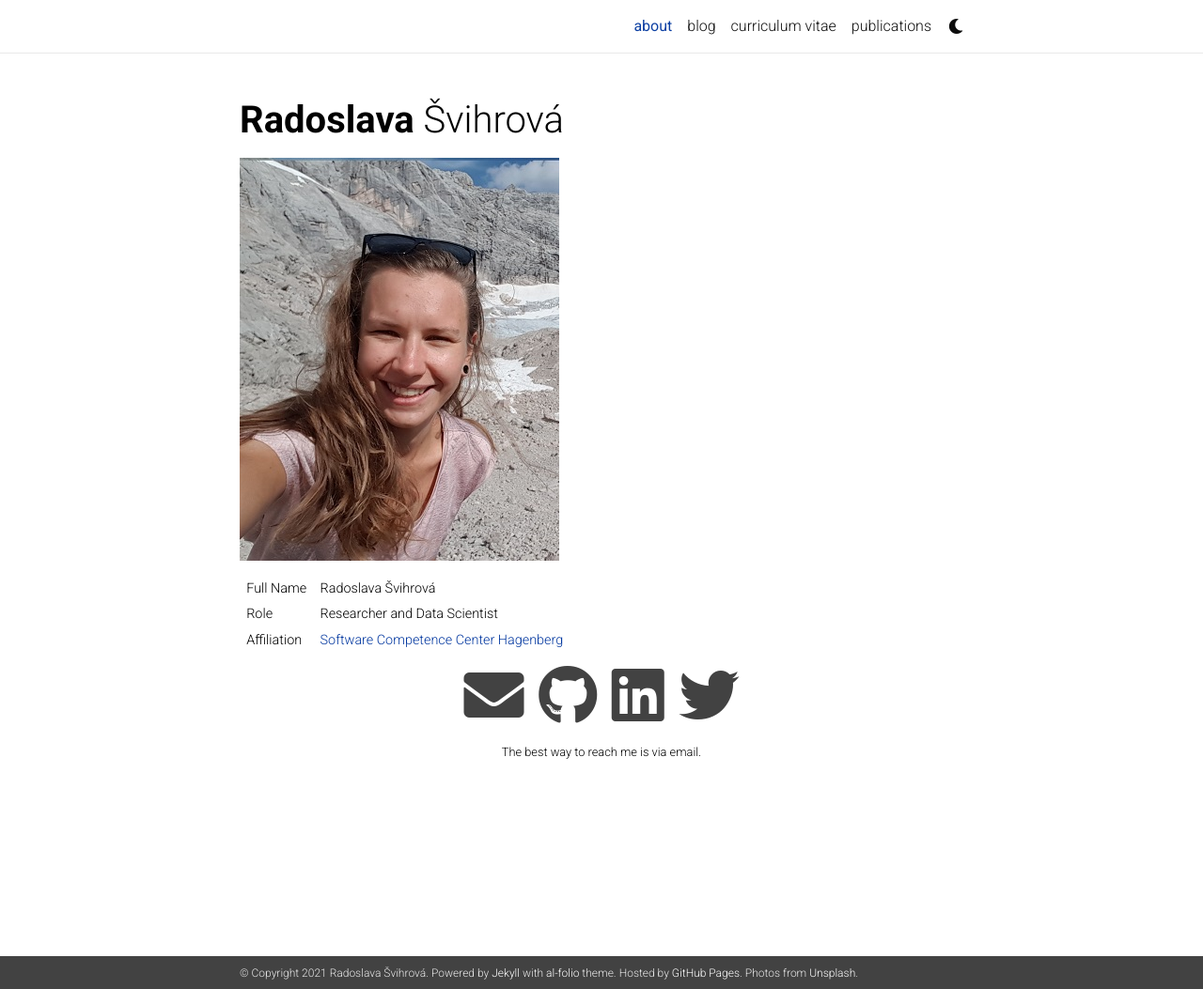
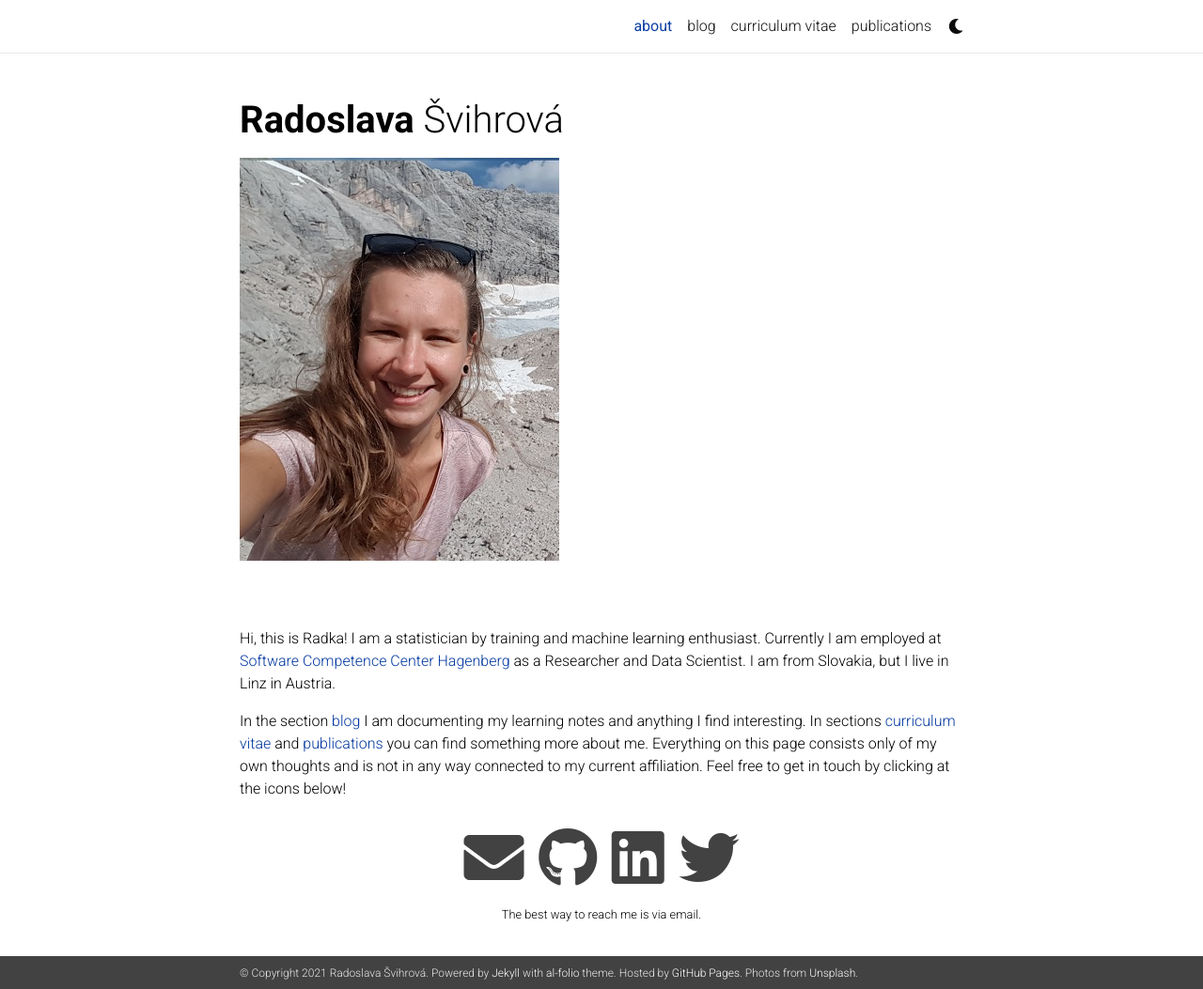
Before and after one commit to RadoslavaS/RadoslavaS.github.io, a Jekyll site: the page built from _pages/about.md, in a window 1280 px wide and 1053 px high. Shown: the whole window at 94% size. Built offline with Jekyll 4.4.1, drawn with Linux system fonts in a browser that asks for light colours; nearby versions of some CDN libraries; a style sheet for code colours, icons or effects is not loaded.

Commit message:
update about

```diff
--- a/_pages/about.md
+++ b/_pages/about.md
@@ -12,6 +12,12 @@ social: true  # includes social icons at the bottom of the page
 
 ![Image of Radka](assets/img/profile_pic.jpg)
 
-| Full Name | Radoslava Švihrová
-| Role | Researcher and Data Scientist
-| Affiliation | [Software Competence Center Hagenberg](https://www.scch.at/)
+
+
+|    |
+
+|    |
+
+Hi, this is Radka!  I am a statistician by training and machine learning enthusiast. Currently I am employed at [Software Competence Center Hagenberg](https://www.scch.at/) as a Researcher and Data Scientist. I am from Slovakia, but I live in Linz in Austria.
+
+In the section [blog](../blog) I am documenting my learning notes and anything I find interesting. In sections [curriculum vitae](../cv) and [publications](../publications) you can find something more about me. Everything on this page consists only of my own thoughts and is not in any way connected to my current affiliation. Feel free to get in touch by clicking at the icons below!
```
